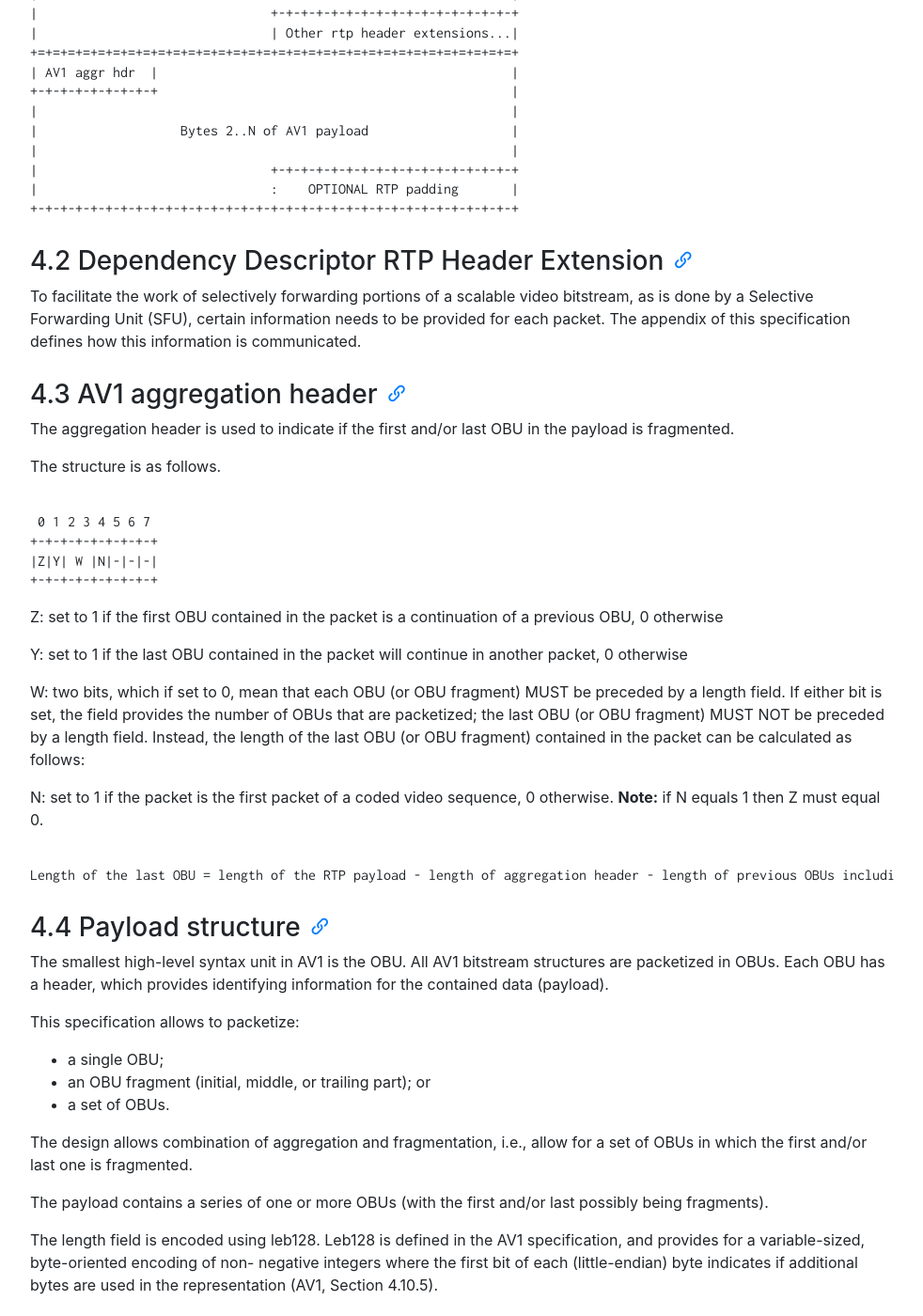
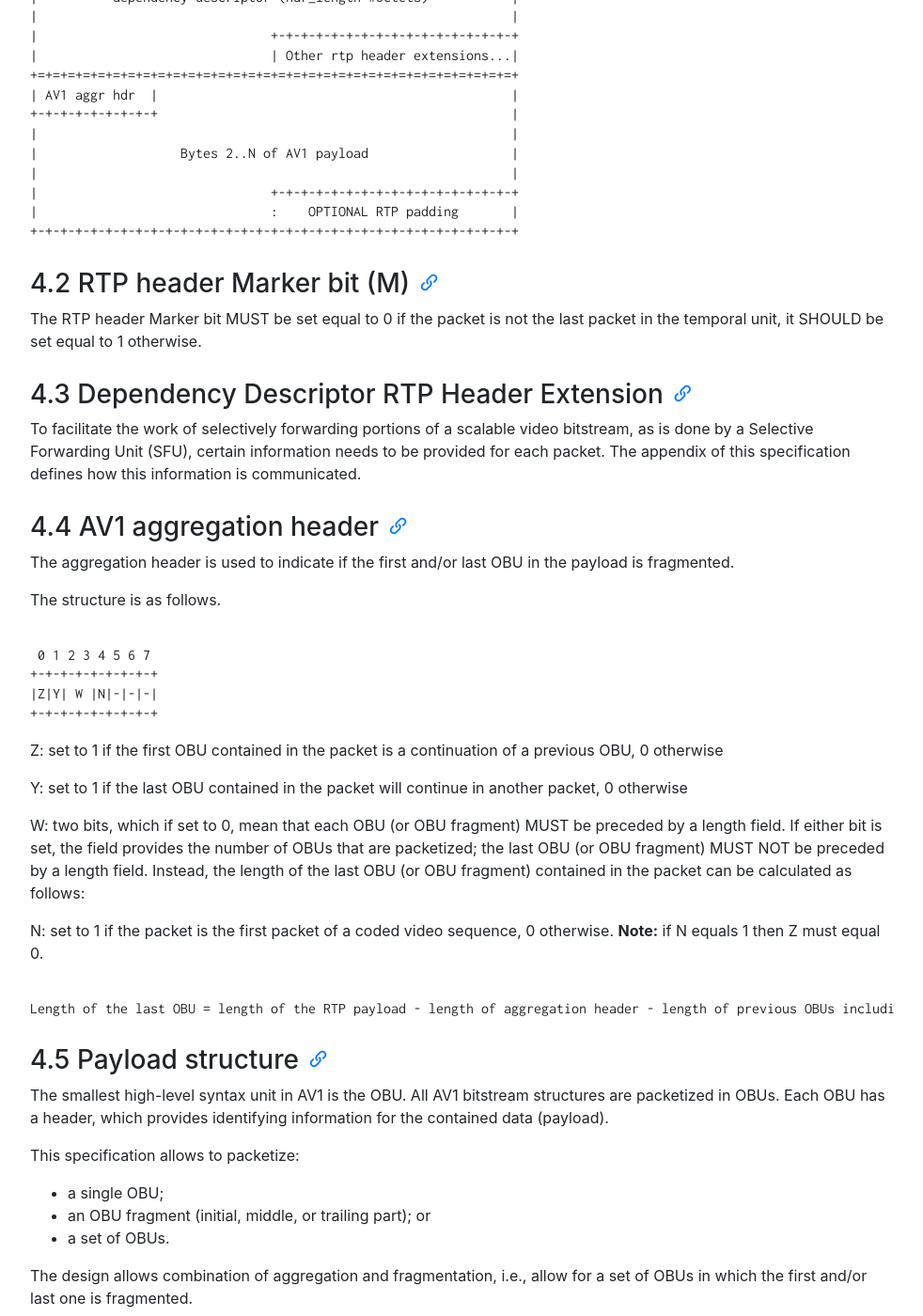
Before and after one commit to AOMediaCodec/av1-rtp-spec, a Jekyll site: the page built from index.md, in a window 1280 px wide and 1400 px high, scrolled down 3884 px. Shown: the whole window at 94% size, without its empty margins (53-1035 px from the left). Built offline with Jekyll 4.4.1, drawn with Linux system fonts in a browser that asks for light colours; nearby versions of some CDN libraries; some of the changed text lies outside the part shown.

Commit message:
Added section about RTP header Marker bit (M).

```diff
--- a/av1-rtp-spec.md
+++ b/av1-rtp-spec.md
@@ -166,9 +166,11 @@ detailed later in this document.
 +-+-+-+-+-+-+-+-+-+-+-+-+-+-+-+-+-+-+-+-+-+-+-+-+-+-+-+-+-+-+-+-+
 </code></pre>
 
-
-
-### 4.2  Dependency Descriptor RTP Header Extension
+### 4.2  RTP header Marker bit (M)
+
+The RTP header Marker bit MUST be set equal to 0 if the packet is not the last packet in the temporal unit, it SHOULD be set equal to 1 otherwise.
+
+### 4.3  Dependency Descriptor RTP Header Extension
 
 To facilitate the work of selectively forwarding portions of a scalable video
 bitstream, as is done by a Selective Forwarding Unit (SFU), certain information
@@ -176,7 +178,7 @@ needs to be provided for each packet. The appendix of this specification defines
 how this information is communicated.
 
 
-### 4.3 AV1 aggregation header
+### 4.4 AV1 aggregation header
 
 The aggregation header is used to indicate if the first and/or last OBU in the
 payload is fragmented.
@@ -210,7 +212,7 @@ N: set to 1 if the packet is the first packet of a coded video sequence,
 Length of the last OBU = length of the RTP payload - length of aggregation header - length of previous OBUs including length fields
 </code></pre>
 
-### 4.4 Payload structure
+### 4.5 Payload structure
 
 The smallest high-level syntax unit in AV1 is the OBU. All AV1 bitstream
 structures are packetized in OBUs. Each OBU has a header, which provides
```
